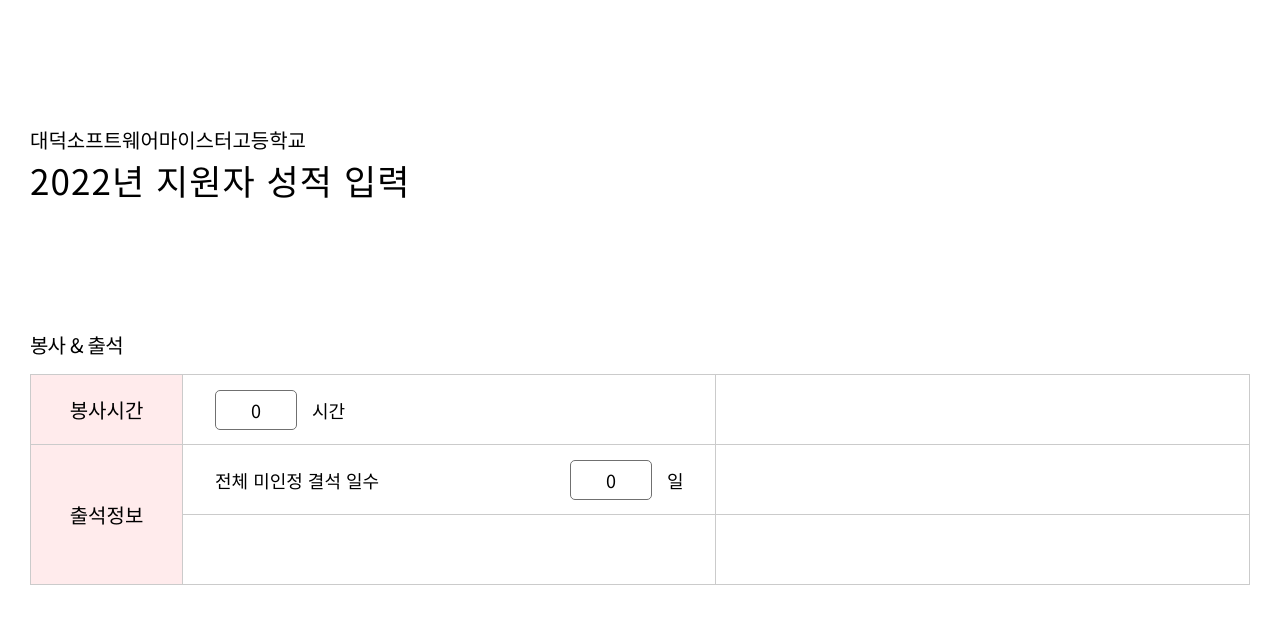
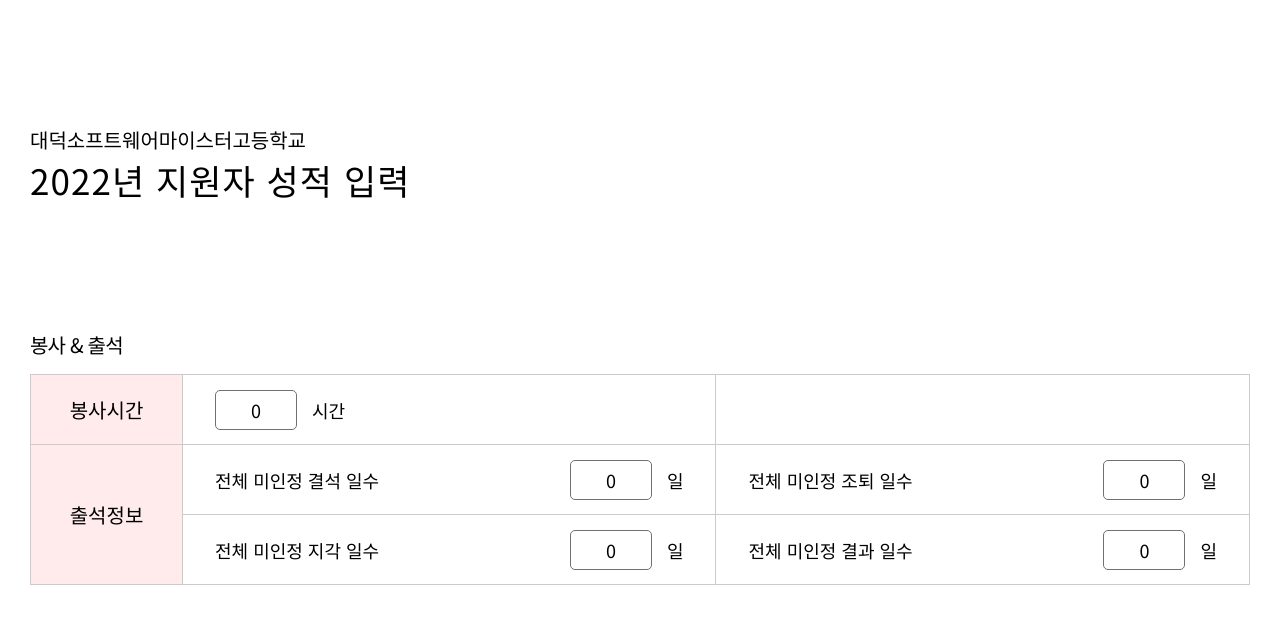
Before and after one commit to EntryDSM/Volvo, a React (Create React App) app in the folder volvo/: page /grade in a window 1280 px wide. Shown: the top 624 px of the page. Built offline with nearby package versions, Linux system fonts and the light colour scheme.

Commit message:
⚡ :: (#1) 지원자 칸 채움

```diff
--- a/volvo/src/components/grade/table/Volunteer.tsx
+++ b/volvo/src/components/grade/table/Volunteer.tsx
@@ -15,11 +15,11 @@ function Volunteer(){
                 <tr>
                     <th rowSpan={2}>출석정보</th>
                     <td><VolunteerColumn text={"전체 미인정 결석 일수"} unit={"일"}></VolunteerColumn></td>
-                    <td></td>
+                    <td><VolunteerColumn text={"전체 미인정 조퇴 일수"} unit={"일"}></VolunteerColumn></td>
                 </tr>
                 <tr>
-                    <td></td>
-                    <td></td>
+                    <td><VolunteerColumn text={"전체 미인정 지각 일수"} unit={"일"}></VolunteerColumn></td>
+                    <td><VolunteerColumn text={"전체 미인정 결과 일수"} unit={"일"}></VolunteerColumn></td>
                 </tr>
             </s.VolunteerTable>
         </s.VolunteerWrapper>
```
